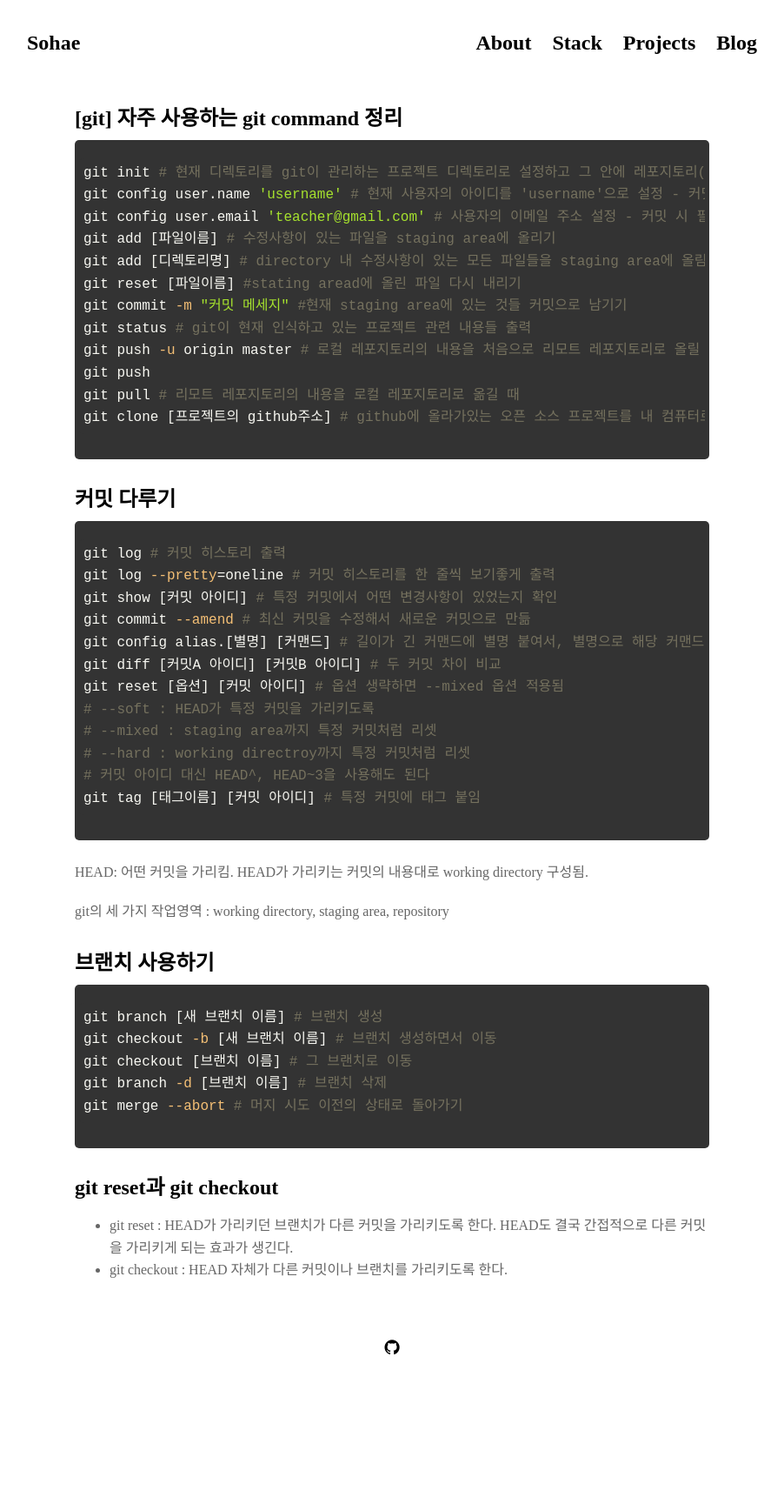
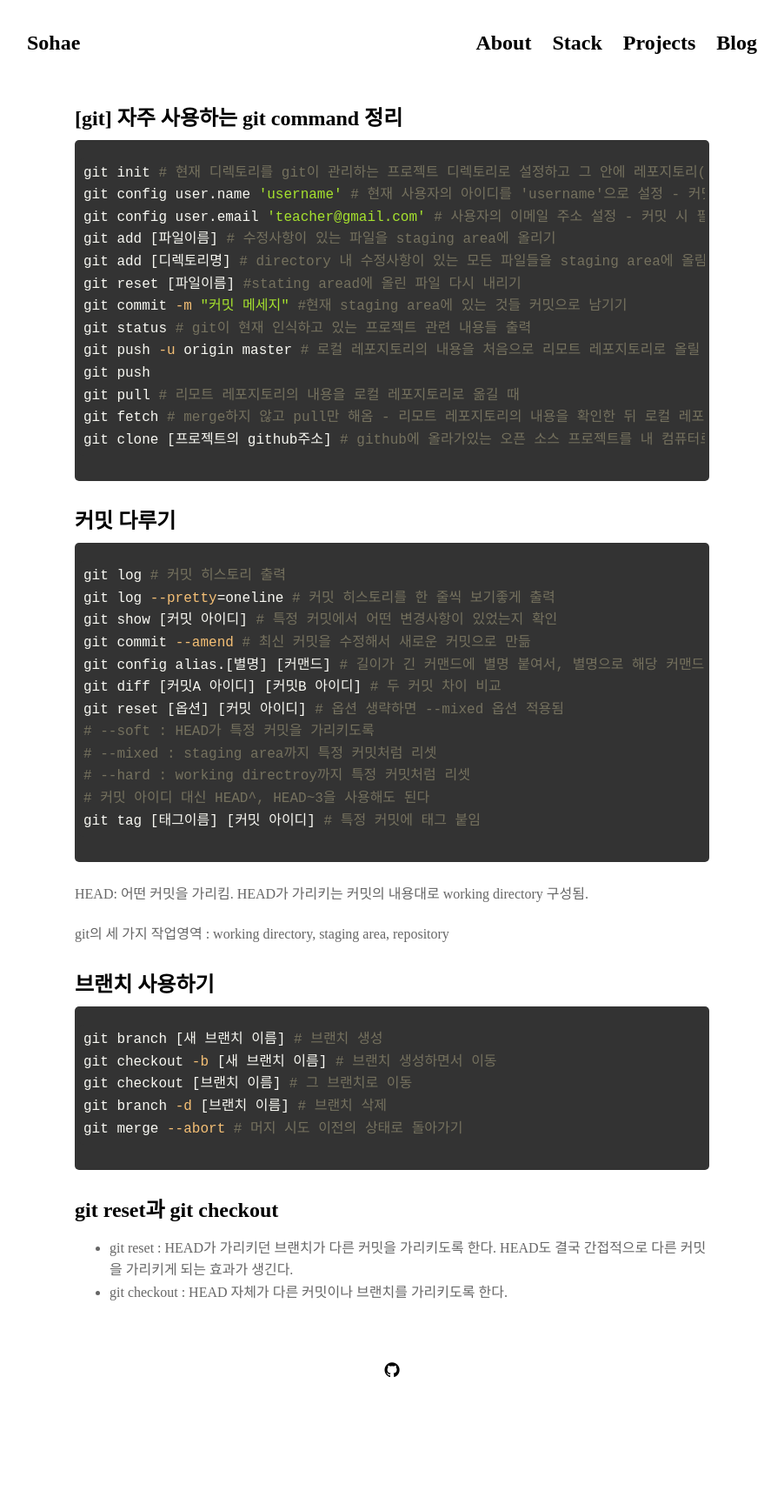
Before and after one commit to Dayook/dayook.github.io, a Jekyll site: the page built from _posts/2021-08-03-git-command.md, in a window 1280 px wide. Shown: the whole page at 87% size, without its empty margins (189-1091 px from the left). Built offline with Jekyll 4.4.1, drawn with Linux system fonts in a browser that asks for light colours; nearby versions of some CDN libraries; some web fonts are replaced; before the commit the page ends 1703 px from its top, so only the background shows below that.

Commit message:
update git command post

````diff
--- a/_posts/2021-08-03-git-command.md
+++ b/_posts/2021-08-03-git-command.md
@@ -15,6 +15,7 @@ git status # git이 현재 인식하고 있는 프로젝트 관련 내용들 출
 git push -u origin master # 로컬 레포지토리의 내용을 처음으로 리모트 레포지토리로 올릴 때
 git push
 git pull # 리모트 레포지토리의 내용을 로컬 레포지토리로 옮길 때
+git fetch # merge하지 않고 pull만 해옴 - 리모트 레포지토리의 내용을 확인한 뒤 로컬 레포지토리로 옮기고 싶을 때.
 git clone [프로젝트의 github주소] # github에 올라가있는 오픈 소스 프로젝트를 내 컴퓨터로 가져오기
 ```
 
````
